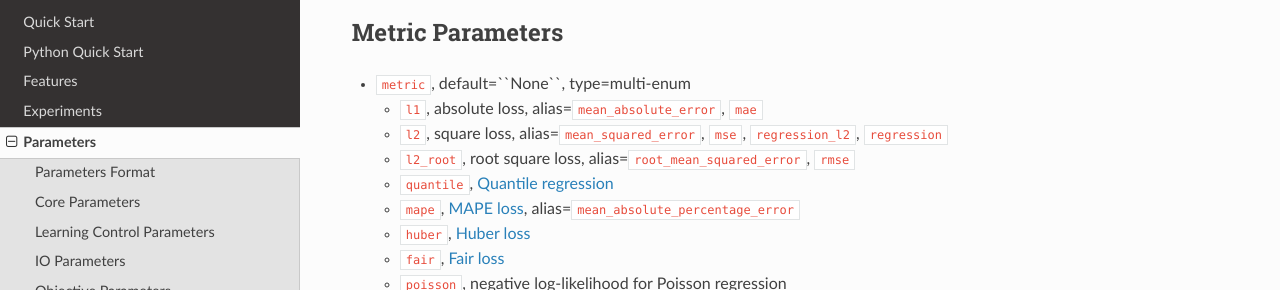
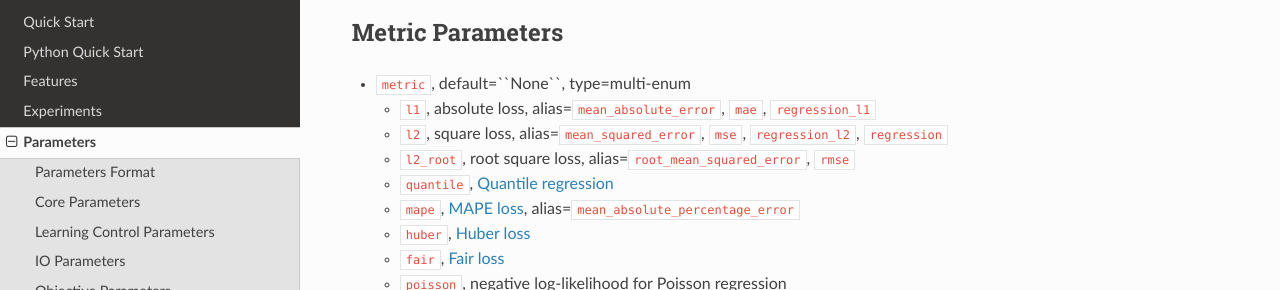
Before and after one commit to microsoft/LightGBM, a Sphinx documentation site: the page built from docs/Parameters.rst, in a window 1280 px wide and 900 px high, scrolled down 7790 px. Shown: the part 159-449 px from the top of the window. Built offline with Sphinx 7.4.7 and the Read the Docs theme 2.0.0, drawn with Linux system fonts in a browser that asks for light colours.

Commit message:
added new alias for l1 to docs

```diff
--- a/docs/Parameters.rst
+++ b/docs/Parameters.rst
@@ -576,7 +576,7 @@ Metric Parameters
 
 -  ``metric``, default=``None``, type=multi-enum
 
-   -  ``l1``, absolute loss, alias=\ ``mean_absolute_error``, ``mae``
+   -  ``l1``, absolute loss, alias=\ ``mean_absolute_error``, ``mae``, ``regression_l1``
 
    -  ``l2``, square loss, alias=\ ``mean_squared_error``, ``mse``, ``regression_l2``, ``regression``
 
```
